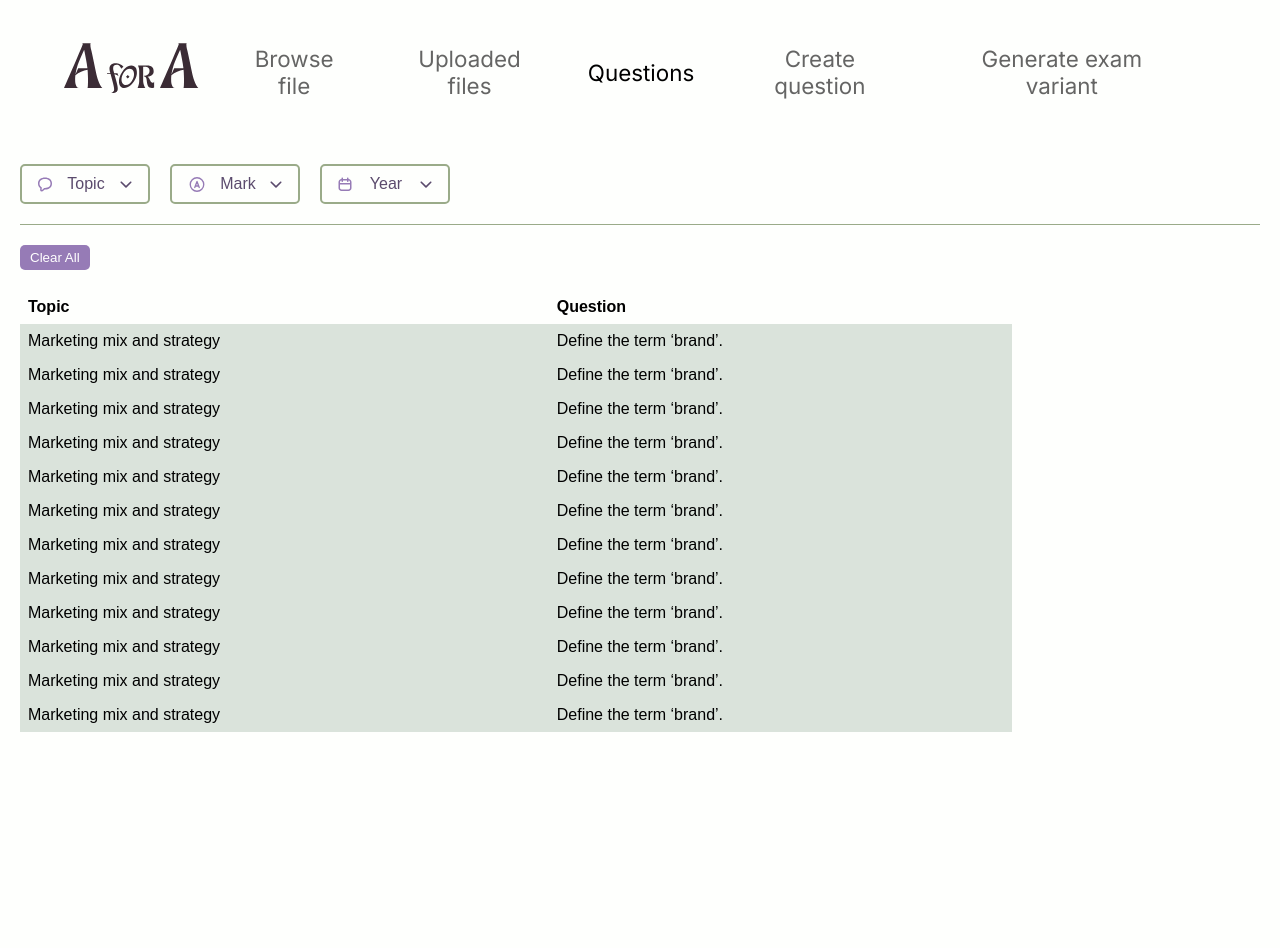
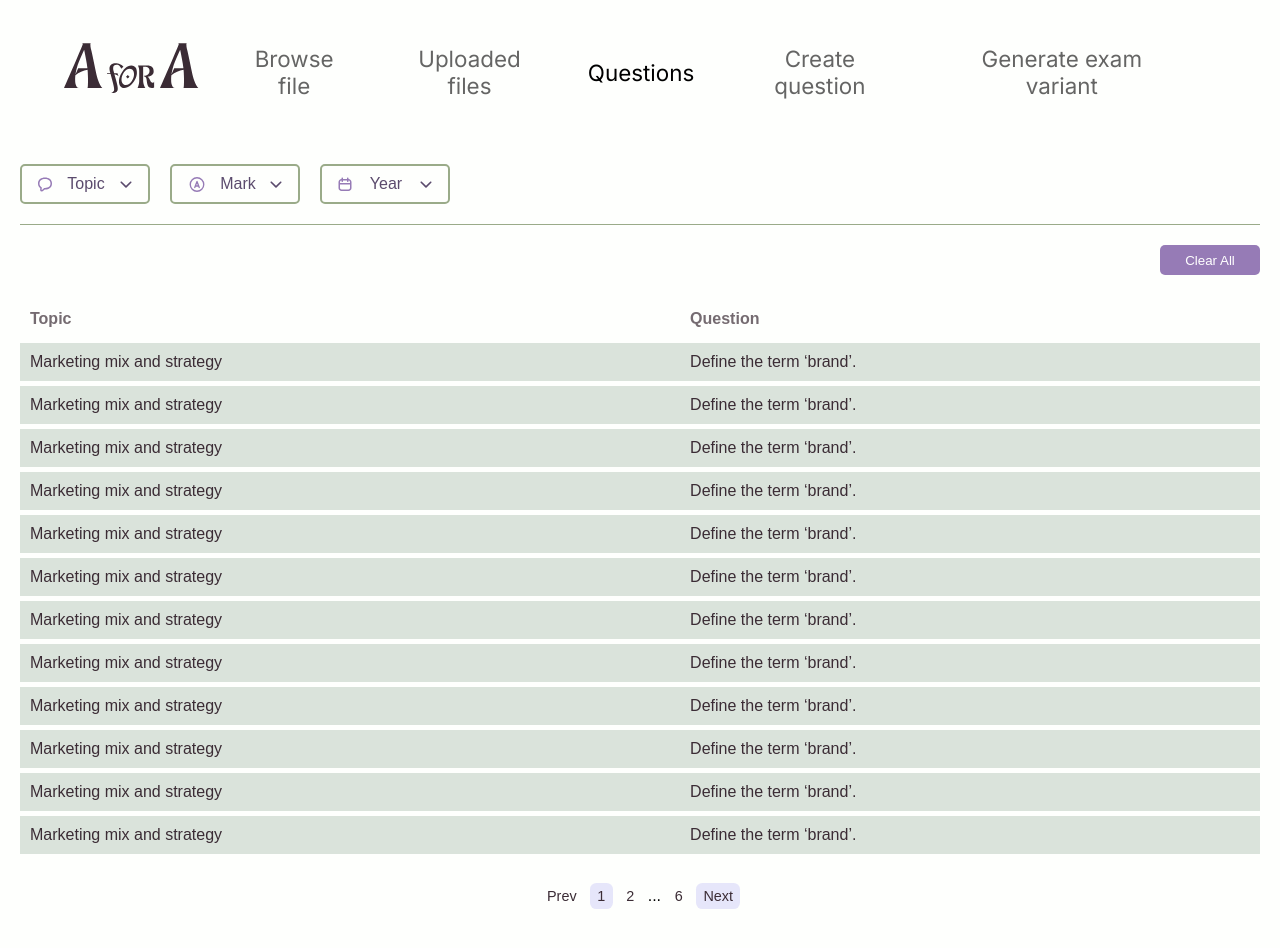
Before and after one commit to IU-Capstone-Project-2024/A-Level, a React (Create React App) app in the folder app_client/: page / in a window 1280 px wide. Both pictures are taken after a click on the button "Questions". Shown: the top 948 px of the page. Before the commit the page ends 800 px from the top, so only its background shows below. Built offline with nearby package versions, Linux system fonts and the light colour scheme.

Commit message:
improving style of questions page

```diff
--- a/app_client/src/components/DropdownQuestionsMenu/DropdownQuestionsMenu.css
+++ b/app_client/src/components/DropdownQuestionsMenu/DropdownQuestionsMenu.css
@@ -23,7 +23,7 @@
     display: block;
     position: absolute;
     background-color: var(--color-light-sage);
-    min-width: 160px;
+    min-width: 12rem;
     box-shadow: 0px 8px 16px 0px rgba(0,0,0,0.2);
 }
 
--- a/app_client/src/components/Questions/Questions.css
+++ b/app_client/src/components/Questions/Questions.css
@@ -1,23 +1,33 @@
-.Appx {
+.questions-page-content {
     font-family: Arial, sans-serif;
     padding: 20px;
 }
 
 .dropdown-container {
     display: flex;
-    justify-content: flex-start; /* Align dropdowns to the left */
+    justify-content: flex-start;
     gap: 20px;
     margin-bottom: 20px;
 }
 
-.selected-options {
-    margin-bottom: 20px;
+
+.cancel-btn {
+    cursor: pointer;
 }
 
-.selected-options-header {
+
+hr {
+    margin-top: 20px;
+    margin-bottom: 20px;
+    border: 0;
+    border-top: 0.1rem solid var(--color-sage);
+}
+
+.selected-options {
     display: flex;
     justify-content: space-between;
     align-items: center;
+    margin-bottom: 20px;
 }
 
 .selected-options-list {
@@ -36,11 +46,6 @@
     font-size: 16px;
     border: 2px solid var(--color-sage);
     border-radius: 5px;
-    align-items: center;
-}
-
-.cancel-btn {
-    cursor: pointer;
 }
 
 .clear-button {
@@ -49,13 +54,10 @@
     border: none;
     padding: 5px 10px;
     cursor: pointer;
-    align-content: right;
     border-radius: 5px;
+    width: 100px;
+    height: 30px;
+    flex-shrink: 0;
+    margin-left: auto;
+    margin-bottom: auto;
 }
-
-hr {
-    margin-top: 20px;
-    margin-bottom: 20px;
-    border: 0;
-    border-top: 0.1rem solid var(--color-sage);
-}
--- a/app_client/src/components/Questions/Questions.tsx
+++ b/app_client/src/components/Questions/Questions.tsx
@@ -1,4 +1,5 @@
 import './Questions.css';
+import axios from "axios";
 import Dropdown from '../DropdownQuestionsMenu/DropdownQuestionsMenu';
 import Table from '../QuestionsTable/QuestionsTable';
 import markIcon from '../../images/markIcon.svg'
@@ -6,6 +7,7 @@ import yearIcon from '../../images/yearIcon.svg'
 import topicIcon from '../../images/topicIcon.svg'
 import cancelIcon from '../../images/cancelOptionIcon.svg'
 import { useState, useEffect } from 'react';
+import Pagination from '../PaginationUploaded/PaginationUploaded';
 
 interface Option {
     id: number;
@@ -16,6 +18,11 @@ const topicOptions: Option[] = [
     { id: 0, text: 'Marketing mix and strategy and whatever it takes'},
     { id: 1, text: 'Marketing mix and strategy'},
     { id: 2, text: 'Entrepreneurs and leaders'},
+    { id:10, text: 'Marketing mix and strategy and whatever it takes'},
+    { id: 12, text: 'Marketing mix and strategy and whatever it takes'},
+    { id: 13, text: 'Marketing mix and strategy and whatever it takes'},
+    { id: 14, text: 'Marketing mix and strategy and whatever it takes'},
+    { id: 15, text: 'Marketing mix and strategy and whatever it takes'},
 ];
 
 const markOptions: Option[] = [
@@ -51,6 +58,7 @@ const data: TableData[] = [
     { topic: 'Marketing mix and strategy', question: 'Define the term ‘brand’.' },
 ];
 
+
 export default function Questions() {
     const [selectedOptions, setSelectedOptions] = useState<Option[]>([]);
 
@@ -73,7 +81,7 @@ export default function Questions() {
     }, [selectedOptions]);
 
     return (
-        <div className="Appx">
+        <div className="questions-page-content">
             <div className="dropdown-container">
                 <Dropdown
                     title='Topic'
@@ -102,9 +110,6 @@ export default function Questions() {
             </div>
             <hr />
             <div className="selected-options">
-                <div className="selected-options-header">
-                    <button className="clear-button" onClick={clearAllOptions}>Clear All</button>
-                </div>
                 <div className="selected-options-list">
                     {selectedOptions.map((option) => (
                         <div key={option.id} className="selected-option-tile">
@@ -114,8 +119,10 @@ export default function Questions() {
                         </div>
                     ))}
                 </div>
+                <button className="clear-button" onClick={clearAllOptions}>Clear All</button>
             </div>
             <Table data={data} />
+            <Pagination total={6} />
         </div>
     );
 }
--- a/app_client/src/components/QuestionsTable/QuestionsTable.css
+++ b/app_client/src/components/QuestionsTable/QuestionsTable.css
@@ -1,11 +1,13 @@
-table {
-    width: 80%;
-    border-collapse: collapse;
+.table {
+    width: 100%;
+    background-color: var(--color-light-sage);
+    border-collapse: separate;
+    margin: 0 auto;
+    border-spacing: 0 5px;
 }
 
 th, td {
-    /* border: 1px solid black; */
-    padding: 8px;
+    padding: 10px;
     text-align: left;
 
 }
@@ -13,10 +15,12 @@ th, td {
 th {
     cursor: default;
     background-color: var(--color-light-sage);
+    color: rgba(var(--color-dark-rgb), 0.7);
 }
 
 tr {
     cursor: pointer;
     background-color: var(--color-cambridge-blue);
     margin: 20px;
+    color: var(--color-dark);
 }
--- a/app_client/src/components/QuestionsTable/QuestionsTable.tsx
+++ b/app_client/src/components/QuestionsTable/QuestionsTable.tsx
@@ -15,7 +15,7 @@ export default function Table({ data }: TableProps) {
     };
 
     return (
-        <table>
+        <table className='table'>
             <thead>
                 <tr>
                     <th>Topic</th>
--- a/app_client/src/index.css
+++ b/app_client/src/index.css
@@ -20,6 +20,7 @@ code {
 
 :root {
   --color-dark: #3B2C35;
+  --color-dark-rgb: 59, 44, 53;
   --color-violet: #967BB6;
   --color-sage: #9AAB89;
   --color-cambridge-blue: #DAE3DB;
```
